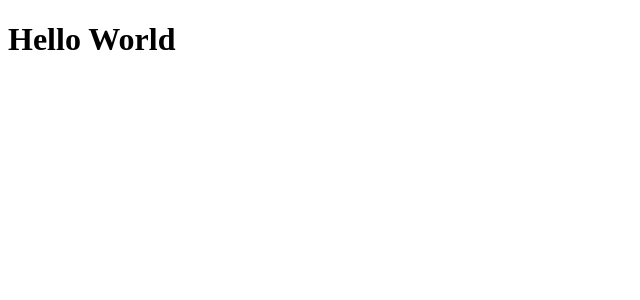
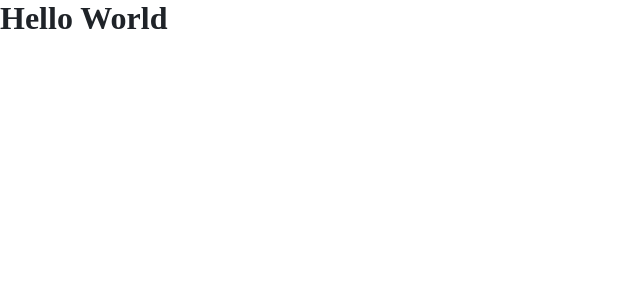
Before and after one commit to lh5818181/github-design-system, a React (Vite) app: page / in a window 1280 px wide. Shown: the top 300 px of the page, without its empty margins (0-640 px from the left). Built offline with nearby package versions, Linux system fonts and the light colour scheme.

Commit message:
feat: add global styles

```diff
--- a/src/main.tsx
+++ b/src/main.tsx
@@ -1,6 +1,8 @@
 import React from 'react';
 import ReactDOM from 'react-dom/client';
 import App from './App.tsx';
+
+import './styles/global.scss';
 
 ReactDOM.createRoot(document.getElementById('root')!).render(
   <React.StrictMode>
--- /dev/null
+++ b/src/styles/global.scss
@@ -0,0 +1,23 @@
+@use './design-tokens/colors';
+@use './design-tokens/fonts';
+
+* {
+  box-sizing: border-box;
+  margin: 0;
+  padding: 0;
+}
+
+body {
+  color: var(--fg-default);
+  background-color: var(--bg-default);
+}
+
+button {
+  cursor: pointer;
+  border: none;
+}
+
+img {
+  display: block;
+  max-width: 100%;
+}
```
